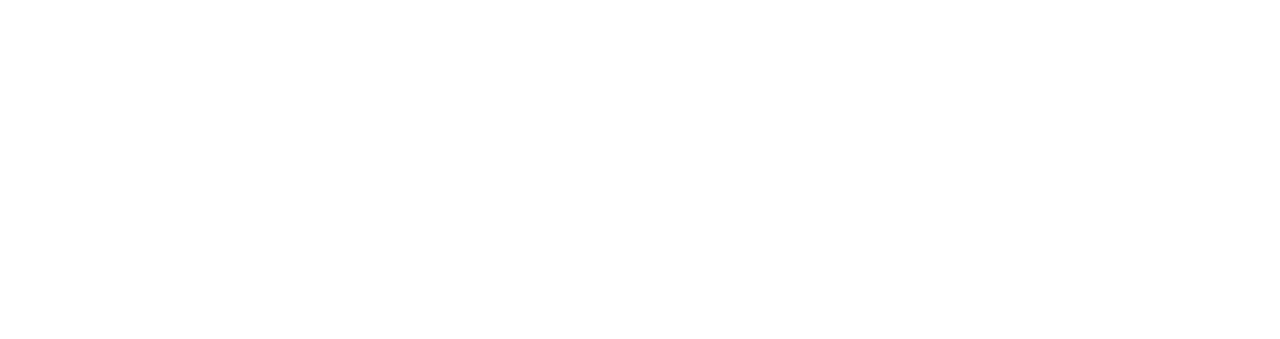
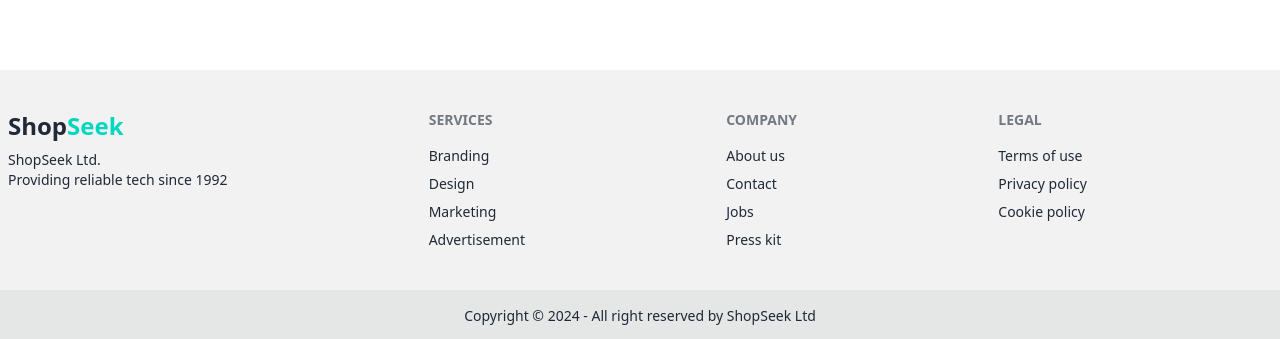
Before and after one commit to abunaim5/shop-seek-client, a React (Vite) app: page / in a window 1280 px wide. Shown: the part 928-1267 px from the top of the page. Before the commit the page ends 998 px from the top, so only its background shows below. Built offline with nearby package versions, Linux system fonts and the light colour scheme; no server answers.

Commit message:
added footer section component

```diff
--- a/src/Layout/Main.jsx
+++ b/src/Layout/Main.jsx
@@ -1,11 +1,13 @@
 import { Outlet } from "react-router-dom";
 import Navbar from "../Pages/Shared/Navbar/Navbar";
+import Footer from "../Pages/Shared/Footer/Footer";
 
 const Main = () => {
     return (
         <>
             <Navbar />
             <Outlet />
+            <Footer />
         </>
     );
 };
--- /dev/null
+++ b/src/Pages/Shared/Footer/Footer.jsx
@@ -0,0 +1,44 @@
+
+const Footer = () => {
+    return (
+        <div className="bg-base-200">
+            <footer className="footer max-w-[1400px] mx-auto px-2 text-base-content py-10">
+                <aside>
+                    <p className="text-2xl font-bold">Shop<span className="text-accent">Seek</span></p>
+                    <p>
+                        ShopSeek Ltd.
+                        <br />
+                        Providing reliable tech since 1992
+                    </p>
+                </aside>
+                <nav>
+                    <h6 className="footer-title">Services</h6>
+                    <a className="link link-hover">Branding</a>
+                    <a className="link link-hover">Design</a>
+                    <a className="link link-hover">Marketing</a>
+                    <a className="link link-hover">Advertisement</a>
+                </nav>
+                <nav>
+                    <h6 className="footer-title">Company</h6>
+                    <a className="link link-hover">About us</a>
+                    <a className="link link-hover">Contact</a>
+                    <a className="link link-hover">Jobs</a>
+                    <a className="link link-hover">Press kit</a>
+                </nav>
+                <nav>
+                    <h6 className="footer-title">Legal</h6>
+                    <a className="link link-hover">Terms of use</a>
+                    <a className="link link-hover">Privacy policy</a>
+                    <a className="link link-hover">Cookie policy</a>
+                </nav>
+            </footer>
+            <div className="footer footer-center bg-base-300 text-base-content p-4">
+                <aside>
+                    <p>Copyright © {new Date().getFullYear()} - All right reserved by ShopSeek Ltd</p>
+                </aside>
+            </div>
+        </div>
+    );
+};
+
+export default Footer;
```
